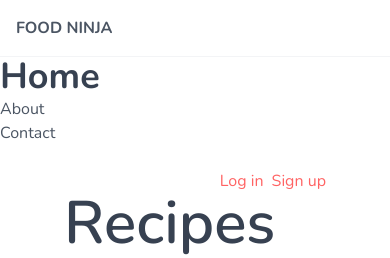
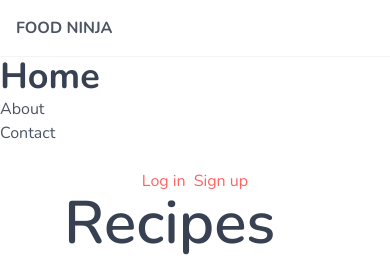
Before and after one commit to Jeongdaeho/tailwindcssTutorial, a website: page public/index.html in a window 390 px wide. Shown: the top 258 px of the page. Drawn offline with nearby package versions, Linux system fonts and the light colour scheme.

Commit message:
lesson 8

```diff
--- a/public/index.html
+++ b/public/index.html
@@ -39,7 +39,7 @@
                 </nav>
             </div>
             <main class="px-16 py-6">
-                <div class="flex justify-end">
+                <div class="flex justify-center lg:justify-end">
                     <a href="#" class="text-primary">Log in</a>
                     <a href="#" class="text-primary ml-2">Sign up</a>
                 </div>
```
Also changed, not shown: public/styles.css.
